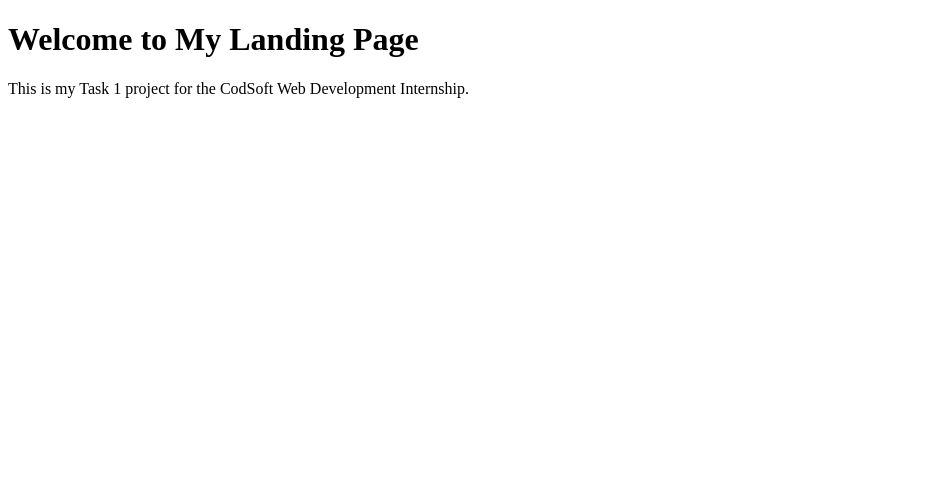
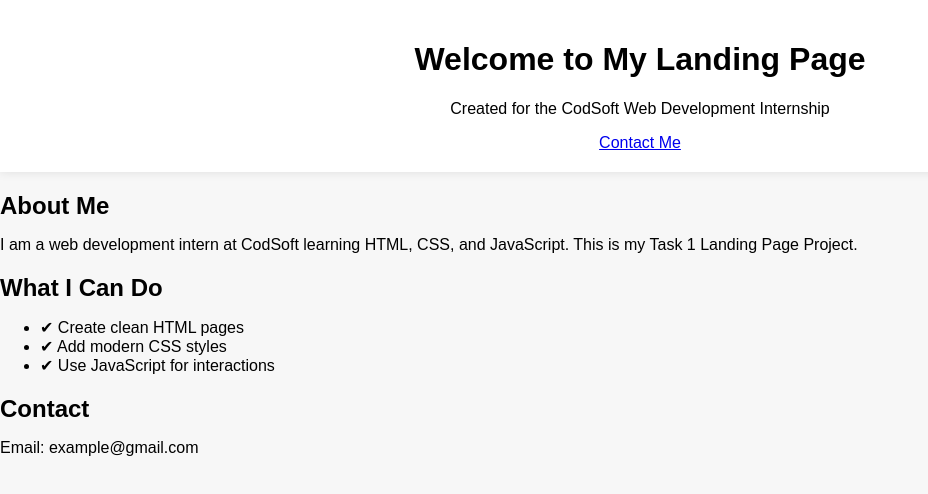
Before and after one commit to Manoramashaktawat-7/codsoft-internship, a plain HTML site: page index.html in a window 1280 px wide. Shown: the whole page, without its empty margins (0-928 px from the left). Drawn offline with Linux system fonts and the light colour scheme.

Commit message:
Update index.html

```diff
--- a/index.html
+++ b/index.html
@@ -1,12 +1,41 @@
-<!doctype html>
+<!DOCTYPE html>
 <html lang="en">
 <head>
-  <meta charset="utf-8" />
-  <meta name="viewport" content="width=device-width,initial-scale=1" />
-  <title>Manorama — Web Dev Intern</title>
+  <meta charset="UTF-8">
+  <meta name="viewport" content="width=device-width, initial-scale=1.0">
+  <title>My Landing Page</title>
+  <link rel="stylesheet" href="styles.css">
 </head>
+
 <body>
-  <h1>Welcome to My Landing Page</h1>
-  <p>This is my Task 1 project for the CodSoft Web Development Internship.</p>
+  <header>
+    <h1>Welcome to My Landing Page</h1>
+    <p>Created for the CodSoft Web Development Internship</p>
+    <a href="#contact" class="btn">Contact Me</a>
+  </header>
+
+  <section class="about">
+    <h2>About Me</h2>
+    <p>
+      I am a web development intern at CodSoft learning HTML, CSS, and JavaScript.
+      This is my Task 1 Landing Page Project.
+    </p>
+  </section>
+
+  <section class="features">
+    <h2>What I Can Do</h2>
+    <ul>
+      <li>✔ Create clean HTML pages</li>
+      <li>✔ Add modern CSS styles</li>
+      <li>✔ Use JavaScript for interactions</li>
+    </ul>
+  </section>
+
+  <section id="contact" class="contact">
+    <h2>Contact</h2>
+    <p>Email: example@gmail.com</p>
+  </section>
+
+  <script src="script.js"></script>
 </body>
 </html>
```
